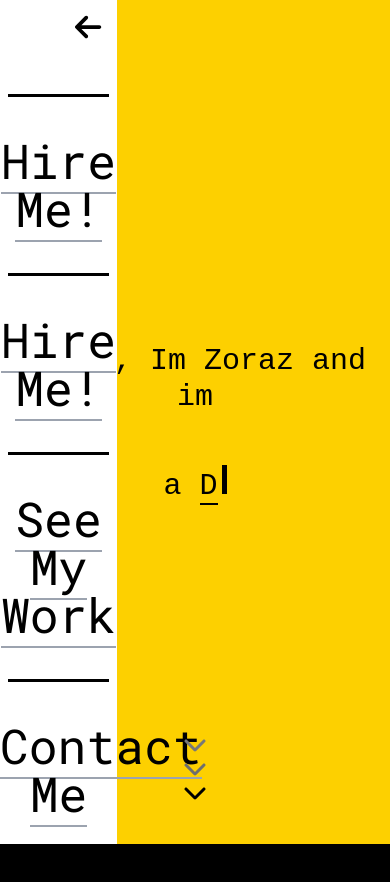
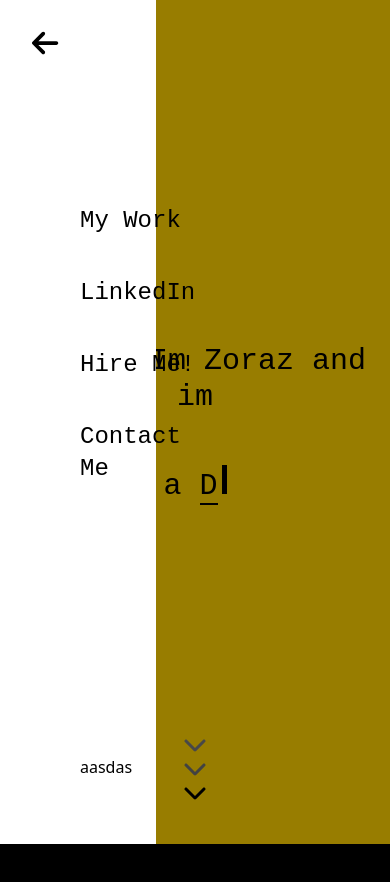
Before and after one commit to redripper480/portfolio, a Vue app: page / in a window 390 px wide. Both pictures are taken after a click on the icon 21 px from the left and 24 px from the top of the page. Shown: the top 882 px of the page. Built offline with nearby package versions, Linux system fonts and the light colour scheme; a web font is replaced by a local one.

Commit message:
NavBar Responsice and Underline

```diff
--- a/src/components/NavBar.vue
+++ b/src/components/NavBar.vue
@@ -1,59 +1,60 @@
 <template>
-  <div class="fixed top-0 md:mx-[5vw] md:pt-7">
+  <div class="z-10">
+    <div class="fixed top-0 mx-[2rem] pt-7">
       <font-awesome-icon
         icon="fa-solid fa-bars"
-      class="menu-icon text-3xl hover:text-5xl cursor-pointer"
+        class="menu-icon text-3xl cursor-pointer"
         v-on:click="move"
-      :class="changeColor?'text-white':''"
+        :class="changeColor ? 'text-white' : ''"
       />
     </div>
     <div
+      class="blurscreen z-[15] h-screen opacity-40 fixed w-screen bg-black"
+      :class="menuOpened ? 'visible' : 'hidden'"
+    ></div>
+    <div
       id="menu"
-    class="absolute h-[100vh] w-[30%] bg-white flex flex-col gap-10 close"
+      class="h-screen w-[40%] md:w-[30%] bg-white fixed z-20"
+      :class="menuOpened ? '' : '-translate-x-full'"
     >
-    <div class="flex flex-col justify-center my-3 mx-4 items-end">
+      <div>
         <font-awesome-icon
           icon="fa-solid fa-arrow-left"
-        class="text-3xl cursor-pointer"
+          class="text-3xl cursor-pointer pt-7 ml-[2rem]"
           v-on:click="move"
         />
       </div>
-    <hr class="border-b-2 border-black mx-2" />
-    <div class="text-center">
+
+      <div class="flex h-full">
+        <div
+          class="h-full w-fit md:flex flex-col justify-center hidden md:visible"
+        >
           <h1
-        class="my-3 text-5xl font-robotomono border-b-2 border-gray-400 inline"
+            class="-rotate-90 w-[100px] whitespace-nowrap font-martianomono text-[2rem]"
           >
-        Hire Me!
+            ZORAZ JAVAID
           </h1>
         </div>
-    <hr class="border-b-2 border-black mx-2" />
+        <div class="grow flex flex-col px-20 justify-around">
+          <div>
+            <div class="py-5">
+            <h1 class="font-martianomono text-2xl link1 pb-1 hover:text-gray-600 inline cursor-pointer select-none relative">My Work</h1>
+          </div>
+          <div class="py-5">
+            <h1 class="font-martianomono text-2xl link2 pb-1 hover:text-gray-600 inline cursor-pointer select-none relative">LinkedIn</h1>
+          </div>
+          <div class="py-5">
+            <h1 class="font-martianomono text-2xl link3 pb-1 hover:text-gray-600 inline cursor-pointer select-none relative">Hire Me!</h1>
+          </div>
+          <div class="py-5">
+            <h1 class="font-martianomono text-2xl link4 pb-1 hover:text-gray-600 inline cursor-pointer select-none relative">Contact Me</h1>
+          </div>
 
-    <div class="text-center">
-      <h1
-        class="my-3 text-5xl font-robotomono border-b-2 border-gray-400 inline"
-      >
-        Hire Me!
-      </h1>
           </div>
-    <hr class="border-b-2 border-black mx-2" />
-
-    <div class="text-center">
-      <h1
-        class="my-3 text-5xl font-robotomono border-b-2 border-gray-400 inline"
-      >
-        See My Work
-      </h1>
+          <div>aasdas</div>
         </div>
-    <hr class="border-b-2 border-black mx-2" />
-
-    <div class="text-center">
-      <h1
-        class="my-3 text-5xl font-robotomono border-b-2 border-gray-400 inline"
-      >
-        Contact Me
-      </h1>
       </div>
-    <hr class="border-b-2 border-black mx-2" />
+    </div>
   </div>
 </template>
 
@@ -75,20 +76,16 @@ export default {
     changeColor() {
       if (this.distance < 55) {
         return true;
-      }
-      else{
+      } else {
         return false;
       }
     },
   },
   methods: {
     move() {
-      const menuBar = document.getElementById("menu");
       if (this.menuOpened) {
-        menuBar?.classList.add("close");
         this.menuOpened = false;
       } else {
-        menuBar?.classList.remove("close");
         this.menuOpened = true;
       }
     },
@@ -97,16 +94,24 @@ export default {
 </script>
 
 <style scoped>
-.menu-icon {
-  transition-duration: 100ms;
+#menu {
+  transition-duration: 300ms;
 }
-#menu {
-  transition-duration: 200ms;
+.link1::after, .link2::after,.link3::after,.link4::after{
+  content: '';
+  position: absolute;
+  width: 100%;
+  transform: scaleX(0);
+  height: 2px;
+  bottom: 0;
+  left: 0;
+  background-color: #0087ca;
+  transform-origin: bottom right;
+  transition: transform 0.25s ease-out;
 }
-.close {
-  transform: translateX(-100%);
+.link1:hover::after, .link2:hover::after,.link3:hover::after,.link4:hover::after{
+  transform: scaleX(1);
+  transform-origin: bottom left;
 }
-.open {
-  transform: translateX(0%);
-}
+
 </style>
```
Lines whose indentation alone changed are shown as unchanged.
